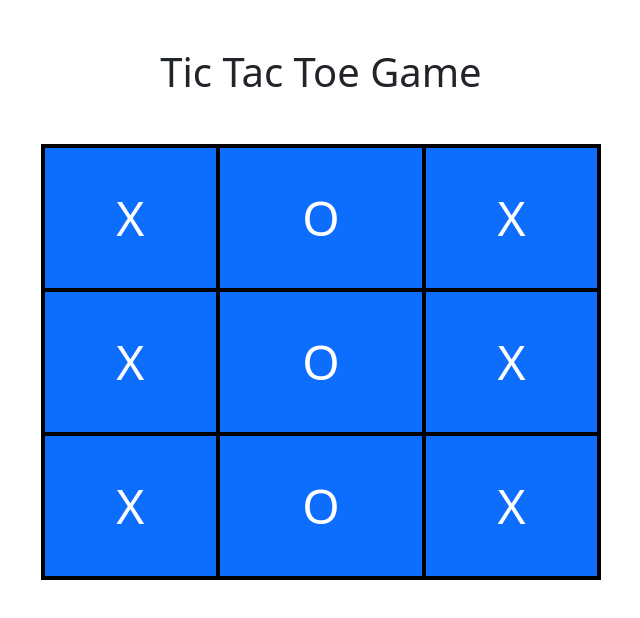
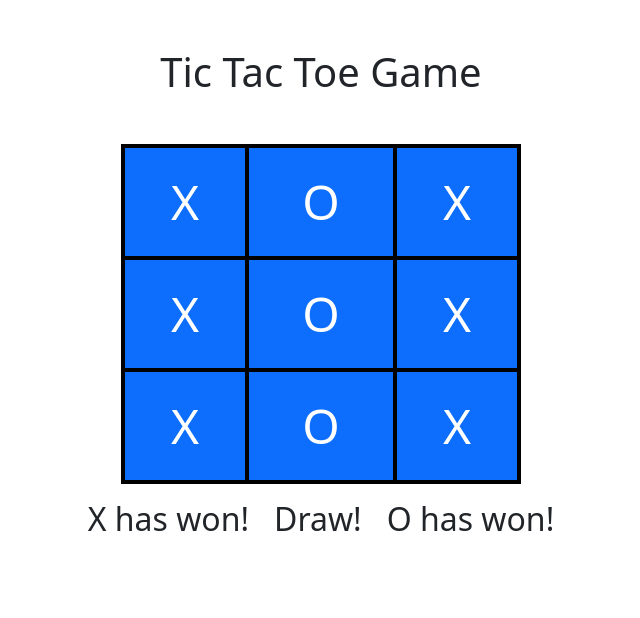
Before and after one commit to Abucur980/Tic-Tac-Toe, a plain HTML site: page index.html in a window 1280 px wide. Shown: the whole page, without its empty margins (319-959 px from the left). Drawn offline with nearby package versions, Linux system fonts and the light colour scheme.

Commit message:
initial UI

```diff
--- a/index.html
+++ b/index.html
@@ -15,8 +15,8 @@
 </head>
 <body>
     <h1 class="text-center mt-5">Tic Tac Toe Game</h1>
-    <div class="container mt-5">
-        <table class="m-auto" style="width:35rem;">
+    <div class="container mt-5" style="padding:0;">
+        <table class="m-auto" style="width:25rem;">
             <tbody>
                 <tr>
                     <td class="bg-primary box text-center">X</td>
@@ -36,6 +36,7 @@
             </tbody>
         </table>
     </div>
+    <h2 class="text-center mt-3">X has won! &nbsp Draw! &nbsp O has won!</h2>
     <script src="index.js"></script>
     <script
       src="https://cdn.jsdelivr.net/npm/bootstrap@5.2.0-beta1/dist/js/bootstrap.bundle.min.js"
--- a/style.css
+++ b/style.css
@@ -1,6 +1,6 @@
 .box {
-    height: 9rem;
-    padding: 10px;
+    height: 7rem;
+    padding: 0.5rem;
     font-size: 3rem;
     border: 4px black solid;
     color: white;
```
